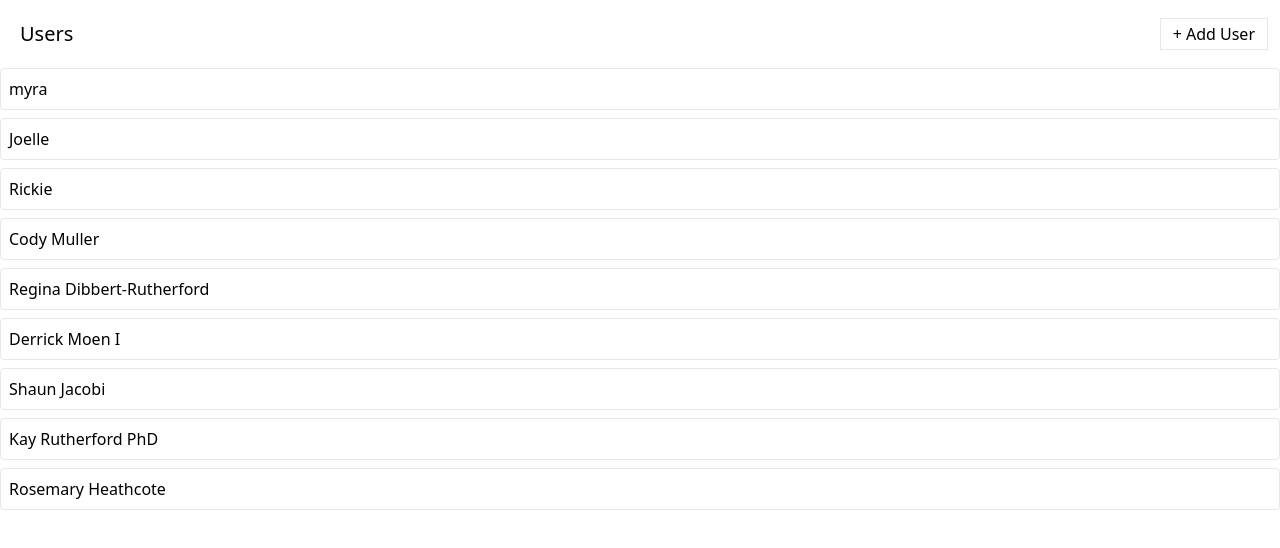
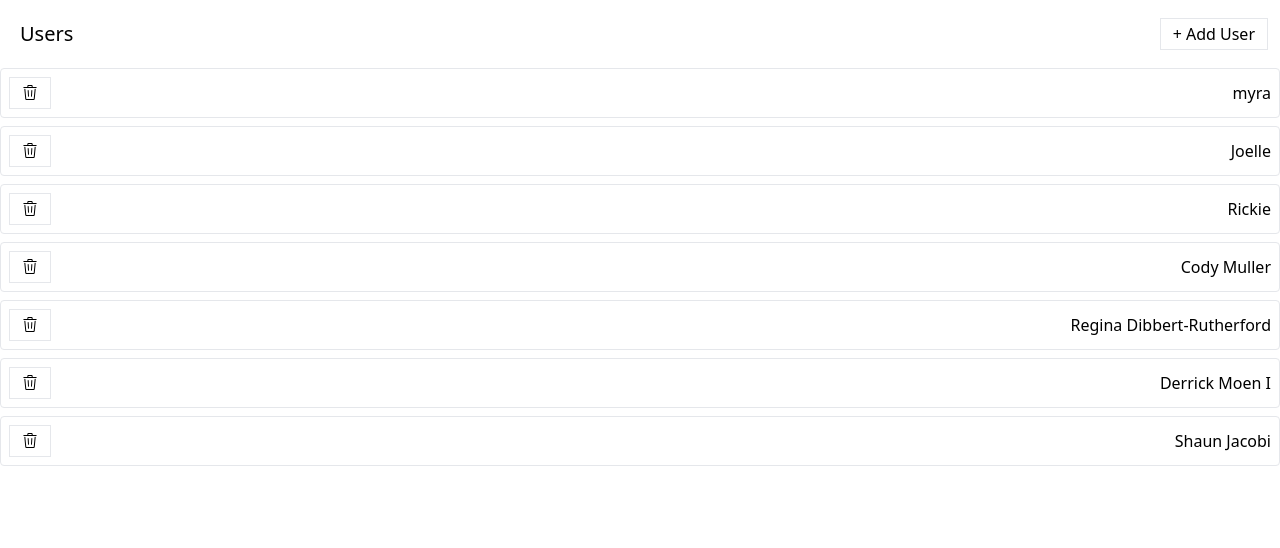
Before and after one commit to numberwang55/media-vite, a React (Vite) app: page / in a window 1280 px wide. Shown: the top 548 px of the page. Built offline with nearby package versions, Linux system fonts and the light colour scheme; data requests are answered from the project's data file.

Commit message:
Update: UsersListItem - delete user functionality

```diff
--- a/db.json
+++ b/db.json
@@ -27,14 +27,6 @@
     {
       "id": "c954",
       "name": "Shaun Jacobi"
-    },
-    {
-      "id": "bd93",
-      "name": "Kay Rutherford PhD"
-    },
-    {
-      "id": "dcc5",
-      "name": "Rosemary Heathcote"
     }
   ],
   "albums": [],
--- a/src/components/UsersListItem.jsx
+++ b/src/components/UsersListItem.jsx
@@ -1,7 +1,24 @@
+import { GoTrash } from "react-icons/go";
+import Button from "./Button";
+import { deleteUser } from "../store";
+import useThunk from "../hooks/use-thunk";
+
 export default function UsersListItem({ user }) {
+  const [doDeleteUser, isLoading, error] = useThunk(deleteUser);
+
+  const handleClick = () => {
+    doDeleteUser(user);
+  };
+
   return (
     <div className="mb-2 border rounded">
       <div className="flex p-2 justify-between items-center cursor-pointer">
+        {error && <div>Error deleting user</div>}
+        {
+          <Button onClick={handleClick} loading={isLoading}>
+            <GoTrash />
+          </Button>
+        }
         {user.name}
       </div>
     </div>
--- a/src/store/slices/usersSlice.js
+++ b/src/store/slices/usersSlice.js
@@ -37,13 +37,15 @@
       state.error = action.error
     })
 
+
     builder.addCase(deleteUser.pending, (state, action) => {
       state.isLoading = true
-
     })
     builder.addCase(deleteUser.fulfilled, (state, action) => {
       state.isLoading = false
-      console.log(action);
+      state.data = state.data.filter(user => {
+        return user.id !== action.payload.id
+      })
     })
     builder.addCase(deleteUser.rejected, (state, action) => {
       state.isLoading = false
--- a/src/store/thunks/deleteUser.js
+++ b/src/store/thunks/deleteUser.js
@@ -2,8 +2,8 @@
 import axios from "axios";
 
 const deleteUser = createAsyncThunk("users/delete", async (user) => {
-  const response = await axios.delete(`http://localhost:3005/users/${user.id}`);
-  return response.data;
+  await axios.delete(`http://localhost:3005/users/${user.id}`);
+  return user;
 });
 
 export { deleteUser };
```
